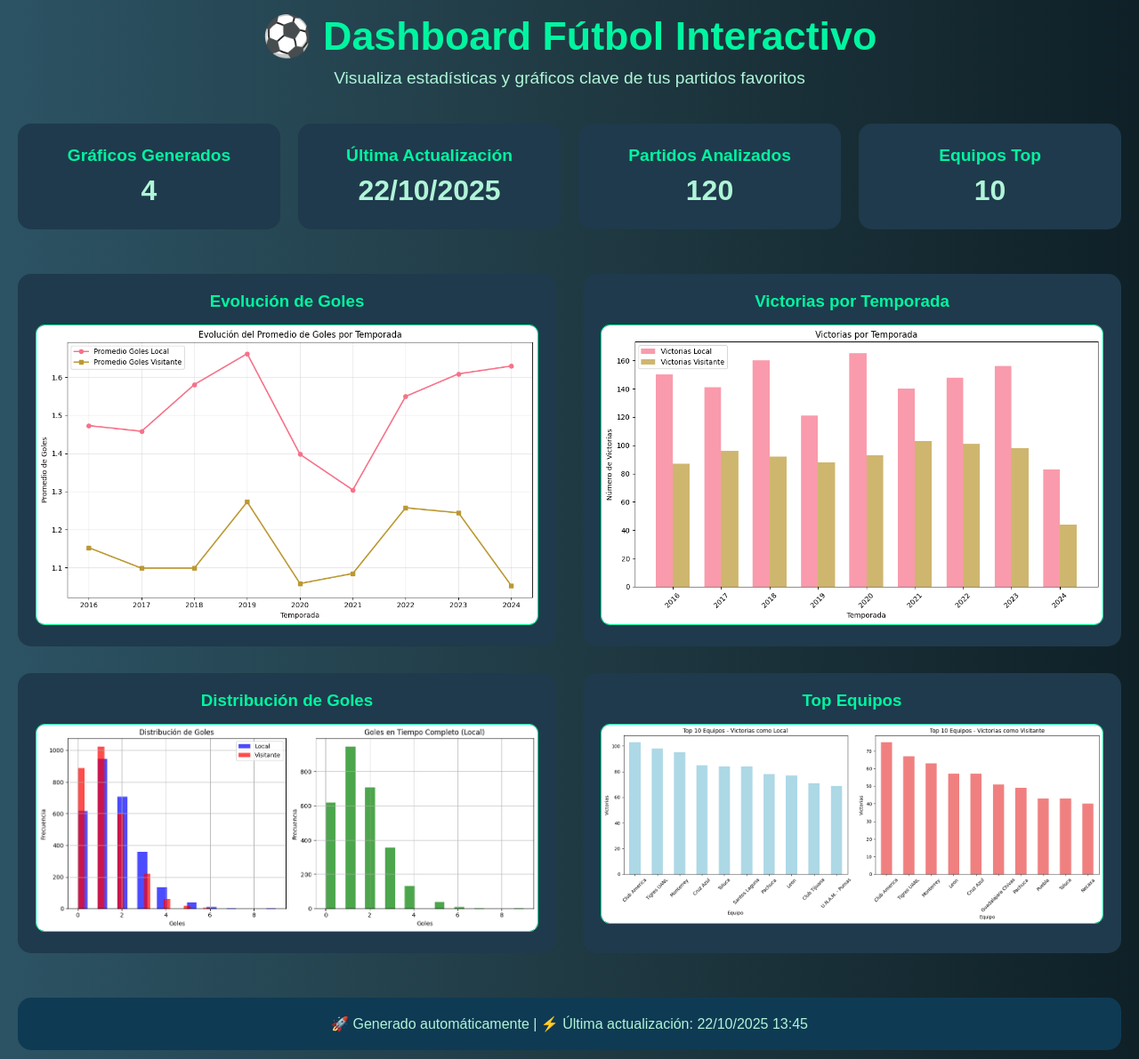
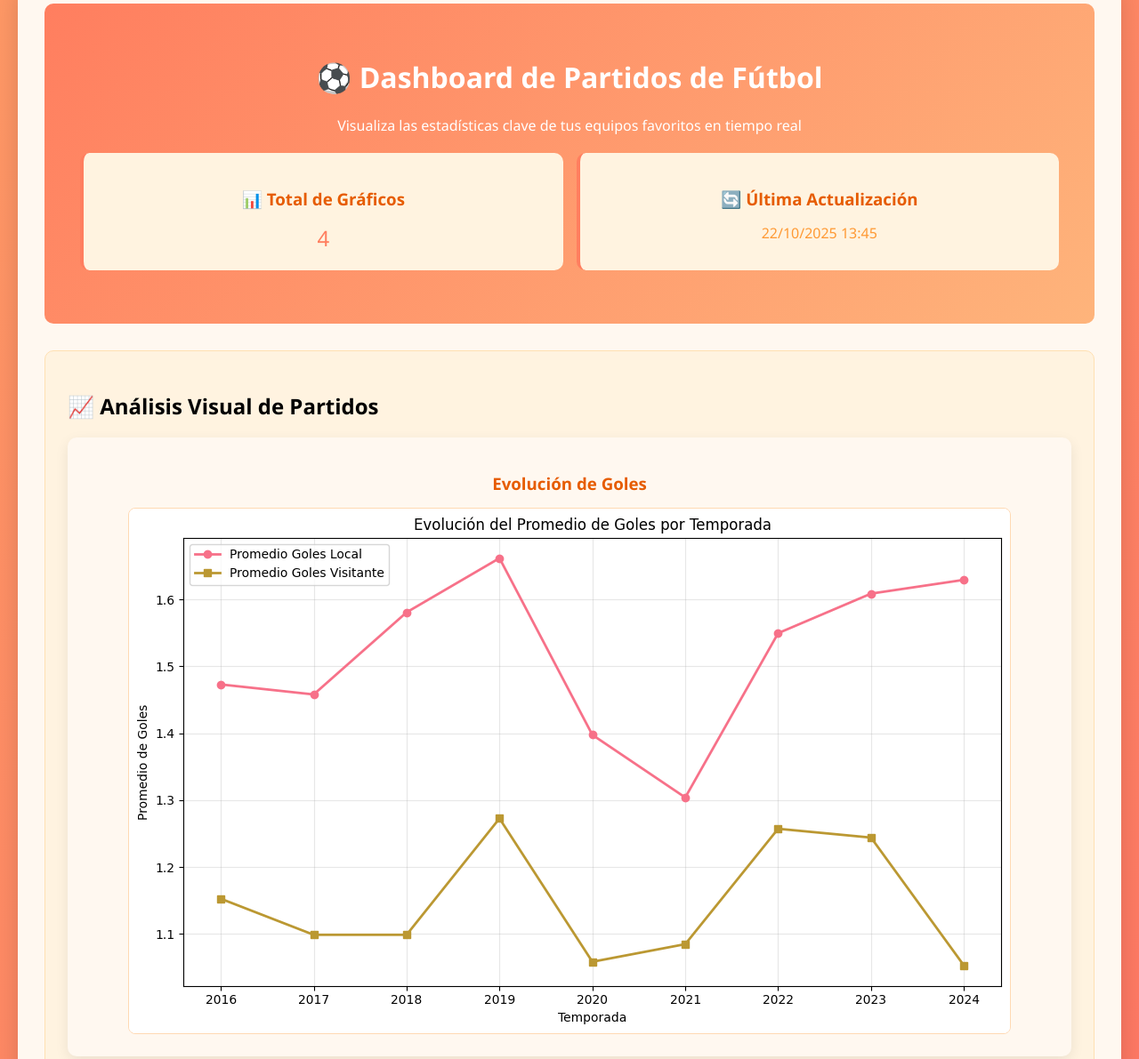
Before and after one commit to Mickyxd5/Tarea-Computo-de-alto-desempeno, a plain HTML site: page index.html in a window 1280 px wide. Shown: the part 46-1237 px from the top of the page at 89% size. Drawn offline with Linux system fonts and the light colour scheme.

Commit message:
este es el bueno x4

```diff
--- a/index.html
+++ b/index.html
@@ -3,170 +3,134 @@
 <head>
     <meta charset="UTF-8">
     <meta name="viewport" content="width=device-width, initial-scale=1.0">
-    <title>Dashboard Fútbol Interactivo</title>
+    <title>📊 Dashboard de Fútbol - Portafolio</title>
     <style>
-        /* Fuentes y Reset */
-        * {
-            box-sizing: border-box;
-            margin: 0;
-            padding: 0;
-        }
         body {
-            font-family: 'Poppins', sans-serif;
-            background: #0f2027;
-            background: linear-gradient(to right, #2c5364, #203a43, #0f2027);
-            color: #f0f0f0;
+            font-family: 'Segoe UI', Tahoma, Geneva, Verdana, sans-serif;
+            max-width: 1400px;
+            margin: 0 auto;
+            padding: 20px;
+            background: linear-gradient(135deg, #ff9966 0%, #ff5e62 100%);
             min-height: 100vh;
         }
-
-        /* Contenedor principal */
         .container {
-            max-width: 1400px;
-            margin: 40px auto;
-            padding: 20px;
+            background: #fff8f0;
+            border-radius: 15px;
+            padding: 30px;
+            box-shadow: 0 10px 30px rgba(0,0,0,0.15);
         }
-
-        /* Header */
-        header {
+        .header {
             text-align: center;
-            margin-bottom: 40px;
+            background: linear-gradient(135deg, #ff7e5f 0%, #feb47b 100%);
+            color: #fff;
+            padding: 40px;
+            border-radius: 10px;
+            margin-bottom: 30px;
         }
-        header h1 {
-            font-size: 2.8rem;
-            color: #00f5a0;
-            margin-bottom: 10px;
-        }
-        header p {
-            font-size: 1.2rem;
-            color: #b0f5d8;
-        }
-
-        /* Estadísticas rápidas */
-        .stats {
-            display: flex;
-            gap: 20px;
-            justify-content: center;
-            flex-wrap: wrap;
-            margin-bottom: 50px;
+        .stats-grid {
+            display: grid;
+            grid-template-columns: repeat(auto-fit, minmax(200px, 1fr));
+            gap: 15px;
+            margin: 20px 0;
         }
         .stat-card {
-            background: #1f3a4c;
-            padding: 25px 30px;
-            border-radius: 15px;
-            flex: 1 1 200px;
+            background: #fff3e0;
+            padding: 20px;
+            border-radius: 10px;
             text-align: center;
-            transition: transform 0.3s ease, box-shadow 0.3s ease;
+            border-left: 4px solid #ff7e5f;
         }
-        .stat-card:hover {
-            transform: translateY(-5px);
-            box-shadow: 0 10px 25px rgba(0,255,160,0.4);
+        .chart-container {
+            background: #fff3e0;
+            padding: 25px;
+            margin: 25px 0;
+            border-radius: 10px;
+            border: 1px solid #ffe0b2;
         }
-        .stat-card h3 {
-            font-size: 1.2rem;
-            margin-bottom: 10px;
-            color: #00f5a0;
-        }
-        .stat-card p {
-            font-size: 2rem;
-            font-weight: bold;
-            color: #b0f5d8;
-        }
-
-        /* Sección de gráficos */
-        .charts {
+        .chart-grid {
             display: grid;
-            grid-template-columns: repeat(auto-fit, minmax(400px, 1fr));
+            grid-template-columns: repeat(auto-fit, minmax(600px, 1fr));
             gap: 30px;
         }
-        .chart-card {
-            background: #1f3a4c;
+        .chart-item {
+            text-align: center;
             padding: 20px;
-            border-radius: 15px;
-            text-align: center;
-            transition: transform 0.3s ease, box-shadow 0.3s ease;
+            background: #fff8f0;
+            border-radius: 10px;
+            box-shadow: 0 5px 15px rgba(0,0,0,0.08);
+            transition: transform 0.3s ease;
         }
-        .chart-card:hover {
+        .chart-item:hover {
             transform: translateY(-5px);
-            box-shadow: 0 10px 25px rgba(0,245,160,0.4);
         }
-        .chart-card h3 {
-            margin-bottom: 15px;
-            color: #00f5a0;
+        .chart-item img {
+            max-width: 100%;
+            height: auto;
+            border-radius: 8px;
+            border: 1px solid #ffd9b3;
         }
-        .chart-card img {
-            max-width: 100%;
-            border-radius: 10px;
-            border: 1px solid #00f5a0;
-        }
-
-        /* Última actualización */
         .last-update {
             text-align: center;
-            margin-top: 50px;
+            color: #6c757d;
+            font-style: italic;
+            margin-top: 40px;
             padding: 20px;
-            background: #0f3a53;
-            border-radius: 15px;
-            color: #b0f5d8;
+            background: #fff3e0;
+            border-radius: 10px;
         }
-
-        /* Responsivo */
-        @media(max-width: 600px){
-            header h1 {
-                font-size: 2rem;
-            }
-            .stat-card p {
-                font-size: 1.5rem;
-            }
+        h3 {
+            color: #e65c00;
+            margin-bottom: 15px;
         }
     </style>
 </head>
 <body>
     <div class="container">
-        <header>
-            <h1>⚽ Dashboard Fútbol Interactivo</h1>
-            <p>Visualiza estadísticas y gráficos clave de tus partidos favoritos</p>
-        </header>
-
-        <section class="stats">
+        <div class="header">
+            <h1>⚽ Dashboard de Partidos de Fútbol</h1>
+            <p>Visualiza las estadísticas clave de tus equipos favoritos en tiempo real</p>
+            <div class="stats-grid">
                 <div class="stat-card">
-                <h3>Gráficos Generados</h3>
-                <p>4</p>
+                    <h3>📊 Total de Gráficos</h3>
+                    <p style="font-size: 24px; margin: 0; color: #ff7e5f;">4</p>
                 </div>
                 <div class="stat-card">
-                <h3>Última Actualización</h3>
-                <p>22/10/2025</p>
+                    <h3>🔄 Última Actualización</h3>
+                    <p style="font-size: 16px; margin: 0; color: #ff9933;">22/10/2025 13:45</p>
                 </div>
-            <div class="stat-card">
-                <h3>Partidos Analizados</h3>
-                <p>120</p>
             </div>
-            <div class="stat-card">
-                <h3>Equipos Top</h3>
-                <p>10</p>
         </div>
-        </section>
 
-        <section class="charts">
-            <div class="chart-card">
+        <div class="chart-container">
+            <h2>📈 Análisis Visual de Partidos</h2>
+            <div class="chart-grid">
+
+                <div class="chart-item">
                     <h3>Evolución de Goles</h3>
                     <img src="evolucion_goles.png" alt="Evolución de Goles">
                 </div>
-            <div class="chart-card">
+
+                <div class="chart-item">
                     <h3>Victorias por Temporada</h3>
                     <img src="victorias_temporada.png" alt="Victorias Temporada">
                 </div>
-            <div class="chart-card">
+
+                <div class="chart-item">
                     <h3>Distribución de Goles</h3>
                     <img src="distribucion_goles.png" alt="Distribución de Goles">
                 </div>
-            <div class="chart-card">
+
+                <div class="chart-item">
                     <h3>Top Equipos</h3>
                     <img src="top_equipos.png" alt="Top Equipos">
                 </div>
-        </section>
+
+            </div>
+        </div>
 
         <div class="last-update">
-            🚀 Generado automáticamente | ⚡ Última actualización: 22/10/2025 13:45
+            <p>🚀 Generado automáticamente con GitHub Actions | ⚡ Análisis actualizado al momento</p>
+            <p>📅 Última actualización: 2025-10-22 13:45:45</p>
         </div>
     </div>
 </body>
```
Lines whose indentation alone changed are shown as unchanged.
